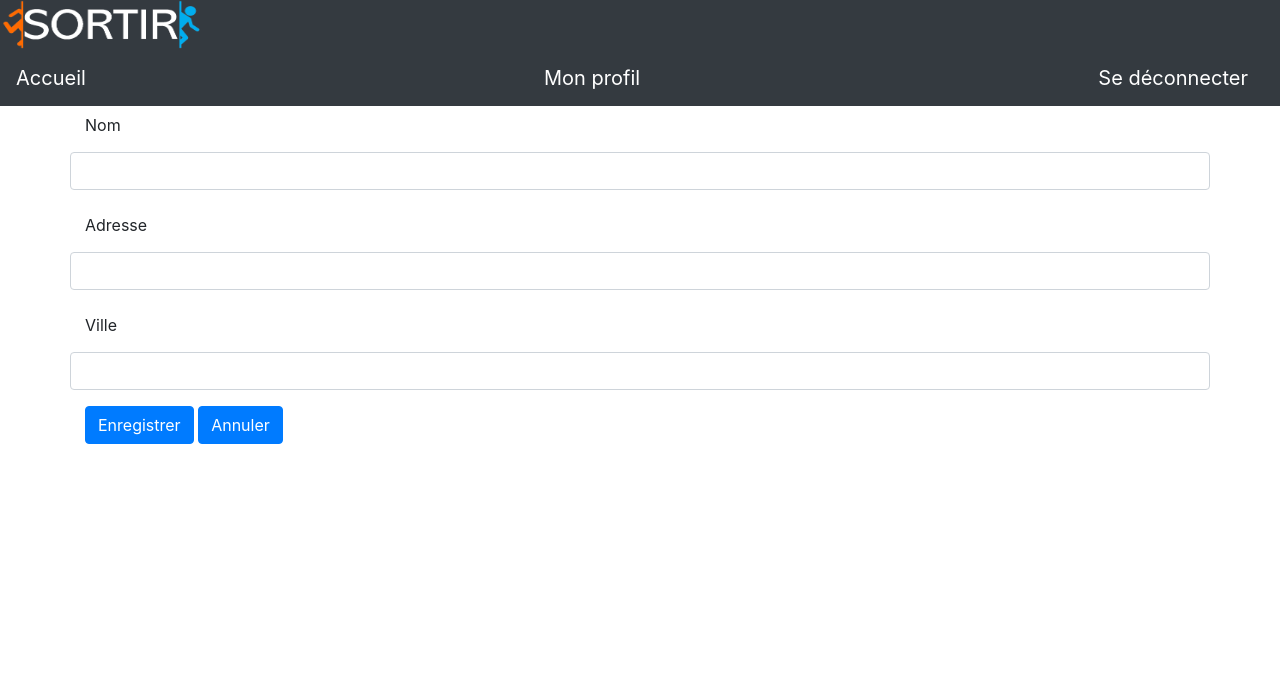
After one commit to AlexandreBaronENI/Project_Sortir, a Symfony app: template sortir/templates/admin/location/add.html.twig in a window 1280 px wide. The commit adds this page. Shown: the top 684 px of the page. Run offline with Twig, Linux system fonts and the light colour scheme; the template is opened without the code that fills it, so the values that code supplies are empty; form fields are guessed from the names that the template uses; some libraries are stand-ins or nearby versions.

Commit message:
Ajout de lieu, et quelques corrections (#26)
* addLocation method + form

* Gestion admin sortie + quelques corrections

```diff
--- a/sortir/src/Controller/MainController.php
+++ b/sortir/src/Controller/MainController.php
@@ -118,6 +118,6 @@ class MainController extends AbstractController
      */
     public function logout()
     {
-        return $this->redirectToRoute('home');
+        return $this->redirectToRoute('main-login');
     }
 }
--- /dev/null
+++ b/sortir/templates/admin/location/add.html.twig
@@ -0,0 +1,33 @@
+{% extends 'base.html.twig' %}
+{% block fichier %}profil{% endblock %}
+
+{% block main %}
+<form method="post">
+        {{ form_start(locationForm) }}
+        <div class="form-group row">
+         <span class="col-sm-2 col-form-label">
+         {{ form_label(locationForm.nom) }}
+            </span>
+            {{ form_widget(locationForm.nom) }}
+        </div>
+        <div class="form-group row">
+         <span class="col-sm-2 col-form-label">
+         {{ form_label(locationForm.adresse) }}
+            </span>
+            {{ form_widget(locationForm.adresse) }}
+        </div>
+        <div class="form-group row">
+         <span class="col-sm-2 col-form-label">
+         {{ form_label(locationForm.ville) }}
+            </span>
+            {{ form_widget(locationForm.ville) }}
+        </div>
+
+        <div class="form-group row">
+            <div class="col-sm-10">
+                <input type="submit" class="btn btn-primary" value="Enregistrer">
+
+                <button type="reset" class="btn btn-primary">Annuler</button>
+            </div>
+        </div>
+{% endblock %}
--- a/sortir/templates/home/home.html.twig
+++ b/sortir/templates/home/home.html.twig
@@ -2,8 +2,6 @@
 {% block css %}<link rel="stylesheet" href="{{ asset('css/home.css') }}">{% endblock %}
 {% block main %}
     <div class="d-flex align-items-end flex-column">
-        <p>{{ "now"|date("m/d/Y") }}</p>
-        <p>{{ user.prenom }} {{ user.nom }}</p>
     </div>
     <div>
         <h2>Filtrer les sorties</h2>
--- a/sortir/templates/profile/view_profile.html.twig
+++ b/sortir/templates/profile/view_profile.html.twig
@@ -57,9 +57,9 @@
     </div>
     <div class="row justify-content-center ">
 
-        <a href="{{ path('profile-modified') }}" class="btn btn-primary btn-lg ">
+        <a href="{{ path('profile-modified') }}" class="btn btn-primary btn-d-lg-flex mr-3 ">
             Modifier mon profil</a>
-        <a href="{{ path('home') }}" class="btn btn-primary btn-lg ">
+        <a href="{{ path('home') }}" class="btn btn-primary btn-d-lg-flex ">
             Retour</a>
 </div></div>
 
```
Also changed, not shown: sortir/src/Controller/AdminController.php (+25 -0 lines), sortir/src/Form/AddLocationType.php (added, +49 -0 lines), 1 other file.
